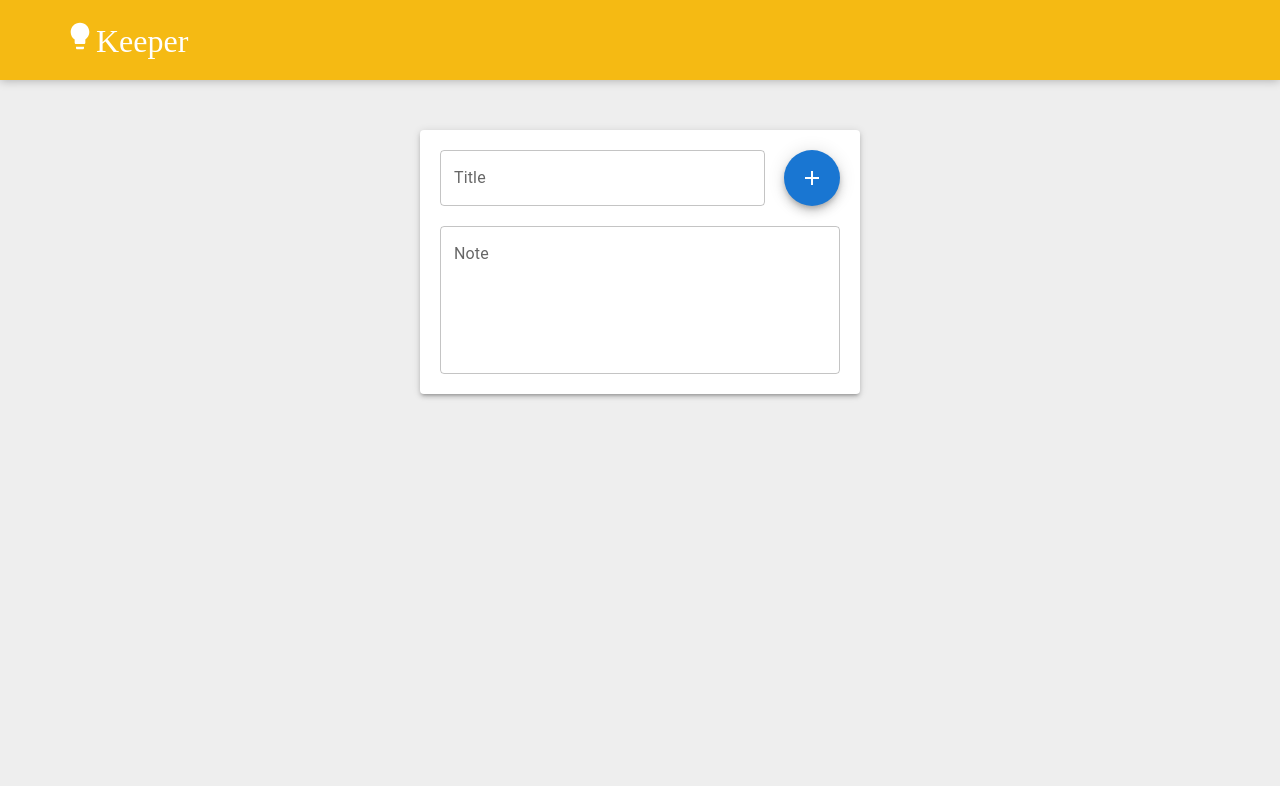
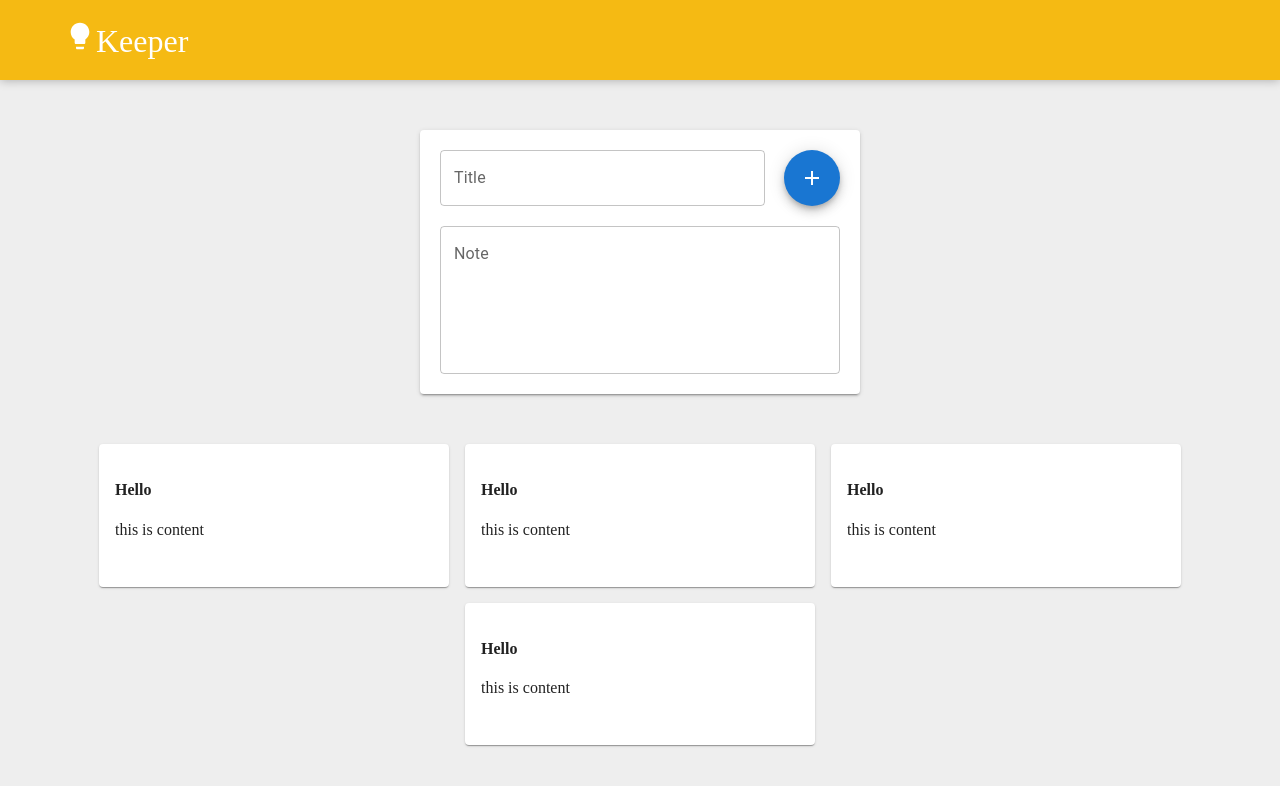
Before and after one commit to jobin365/Keeper, a React (Create React App) app in the folder client/: page / in a window 1280 px wide. Shown: the top 786 px of the page. Built offline with nearby package versions, Linux system fonts and the light colour scheme; the HTML template or start-up script is replaced by a standard one; a web font is replaced by a local one.

Commit message:
build notes section

```diff
--- a/client/src/App.js
+++ b/client/src/App.js
@@ -1,12 +1,14 @@
 import './App.css';
 import Header from './components/Header';
 import CreateNote from "./components/CreateNote";
+import Notes from "./components/Notes";
 
 function App() {
   return (
     <div className="App">
       <Header/>
       <CreateNote/>
+      <Notes/>
     </div>
   );
 }
--- a/client/src/components/CreateNote.css
+++ b/client/src/components/CreateNote.css
@@ -2,6 +2,7 @@
     display: flex;
     justify-content: center;
     margin-top: 50px;
+    margin-bottom: 50px;
 }
 .note{
     width: 400px;
--- a/client/src/components/CreateNote.js
+++ b/client/src/components/CreateNote.js
@@ -8,7 +8,7 @@ import AddIcon from '@mui/icons-material/Add';
 export default function CreateNote(){
     return(
         <div className="noteContainer">
-        <Paper elevation={3} className="note">
+        <Paper elevation={2} className="note">
         <div className="noteTop">
         <TextField className="titleField" label="Title" variant="outlined"/>
             <Fab color="primary">
--- /dev/null
+++ b/client/src/components/Notes.js
@@ -0,0 +1,48 @@
+import React from "react";
+import Grid from "@mui/material/Grid";
+import Card from "@mui/material/Card";
+import CardActions from "@mui/material/CardActions";
+import CardContent from "@mui/material/CardContent";
+
+export default function Notes() {
+  return (
+    <Grid className="grid" container spacing={2} justifyContent="center">
+      <Grid item>
+        <Card sx={{ minWidth: 350 }}>
+          <CardContent>
+            <h4>Hello</h4>
+            <p>this is content</p>
+          </CardContent>
+          <CardActions></CardActions>
+        </Card>
+      </Grid>
+      <Grid item>
+        <Card sx={{ minWidth: 350 }}>
+          <CardContent>
+            <h4>Hello</h4>
+            <p>this is content</p>
+          </CardContent>
+          <CardActions></CardActions>
+        </Card>
+      </Grid>
+      <Grid item>
+        <Card sx={{ minWidth: 350 }}>
+          <CardContent>
+            <h4>Hello</h4>
+            <p>this is content</p>
+          </CardContent>
+          <CardActions></CardActions>
+        </Card>
+      </Grid>
+      <Grid item>
+        <Card sx={{ minWidth: 350 }}>
+          <CardContent>
+            <h4>Hello</h4>
+            <p>this is content</p>
+          </CardContent>
+          <CardActions></CardActions>
+        </Card>
+      </Grid>
+    </Grid>
+  );
+}
```
Also changed, not shown: client/src/components/Notes.css (added).
